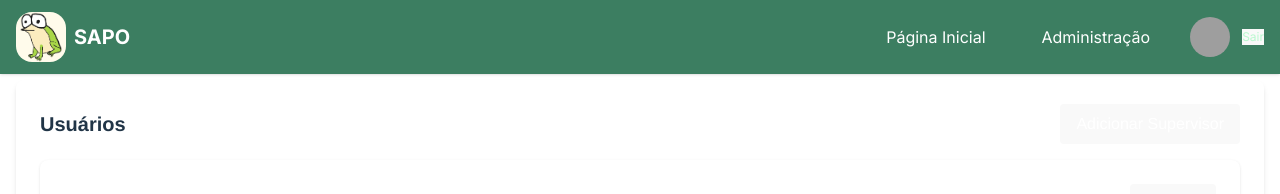
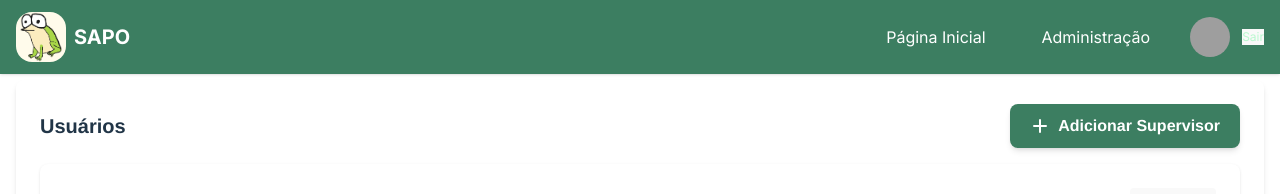
Before and after one commit to israelnavarros/Sapos-V2, a React (Vite) app in the folder frontend/: page /sec_usuarios in a window 1280 px wide. Shown: the top 194 px of the page. Built offline with nearby package versions, Linux system fonts and the light colour scheme; no server answers; sample sign-in values are in the browser's storage.

Commit message:
add: estilo botão

```diff
--- a/frontend/src/Sec_Alertas.jsx
+++ b/frontend/src/Sec_Alertas.jsx
@@ -1,5 +1,5 @@
 import { useEffect, useMemo, useState } from 'react';
-import { useNavigate } from 'react-router-dom';
+import { useNavigate, Link } from 'react-router-dom';
 import API_URL from './config';
 import Header from './Header';
 import moment from 'moment';
@@ -75,12 +75,15 @@ export default function SecAlertas({ embedded = false }) {
       <div className="p-6 bg-white shadow-md rounded-lg">
         <div className="flex justify-between items-center mb-4">
           <h2 className="text-xl font-bold">Alertas</h2>
-          <button
-            className="bg-green-600 text-white px-4 py-2 rounded hover:bg-green-700 transition"
-            onClick={() => navigate('/adm_adicionar_alerta')}
+          <Link
+            to="/adm_adicionar_alerta"
+            className="flex items-center gap-2 bg-green text-white px-5 py-2.5 rounded-lg font-semibold shadow-md hover:bg-green-600 cursor-pointer transition-transform transform hover:scale-105"
           >
+            <svg xmlns="http://www.w3.org/2000/svg" className="h-5 w-5" viewBox="0 0 20 20" fill="currentColor">
+              <path fillRule="evenodd" d="M10 3a1 1 0 011 1v5h5a1 1 0 110 2h-5v5a1 1 0 11-2 0v-5H4a1 1 0 110-2h5V4a1 1 0 011-1z" clipRule="evenodd" />
+            </svg>
             Adicionar Alerta
-          </button>
+          </Link>
         </div>
 
         <input
--- a/frontend/src/Sec_Usuarios.jsx
+++ b/frontend/src/Sec_Usuarios.jsx
@@ -1,5 +1,5 @@
 import { useEffect, useMemo, useState } from 'react';
-import { useNavigate } from 'react-router-dom';
+import { useNavigate, Link } from 'react-router-dom';
 import API_URL from './config';
 import Header from './Header';
 import moment from 'moment';
@@ -87,12 +87,15 @@ export default function SecUsuarios({ embedded = false }) {
           <div className="p-6 bg-white shadow-md rounded-lg">
             <div className="flex justify-between items-center mb-4">
               <h2 className="text-xl font-bold">Usuários</h2>
-              <button
-                className="bg-blue-600 text-white px-4 py-2 rounded hover:bg-blue-700 transition"
-                onClick={() => navigate('/registrar_coordenador')}
+              <Link
+                to="/registrar_coordenador"
+                className="flex items-center gap-2 bg-green text-white px-5 py-2.5 rounded-lg font-semibold shadow-md hover:bg-green-600 cursor-pointer transition-transform transform hover:scale-105"
               >
+                <svg xmlns="http://www.w3.org/2000/svg" className="h-5 w-5" viewBox="0 0 20 20" fill="currentColor">
+                  <path fillRule="evenodd" d="M10 3a1 1 0 011 1v5h5a1 1 0 110 2h-5v5a1 1 0 11-2 0v-5H4a1 1 0 110-2h5V4a1 1 0 011-1z" clipRule="evenodd" />
+                </svg>
                 Adicionar Supervisor
-              </button>
+              </Link>
             </div>
             <div>
               <section className="mb-6">
```
